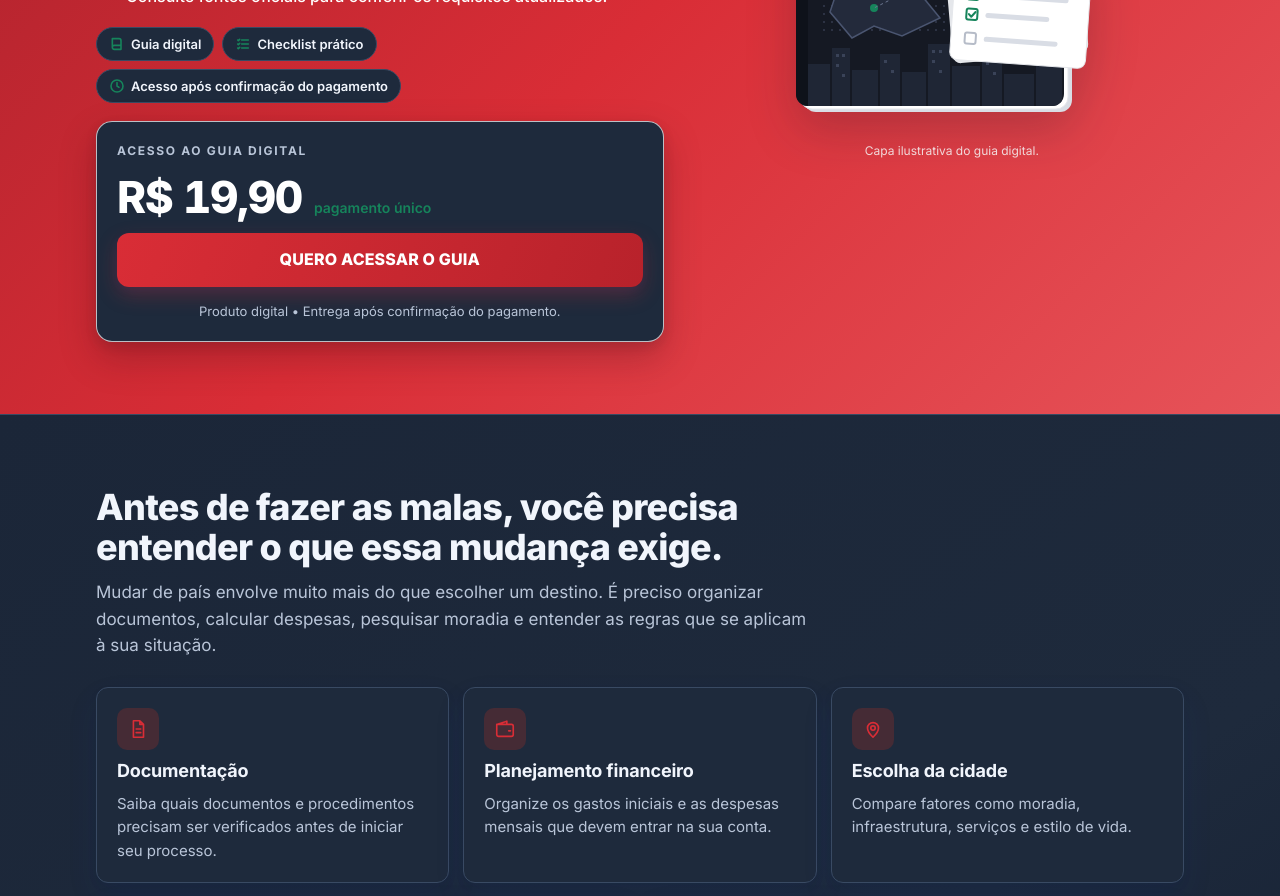
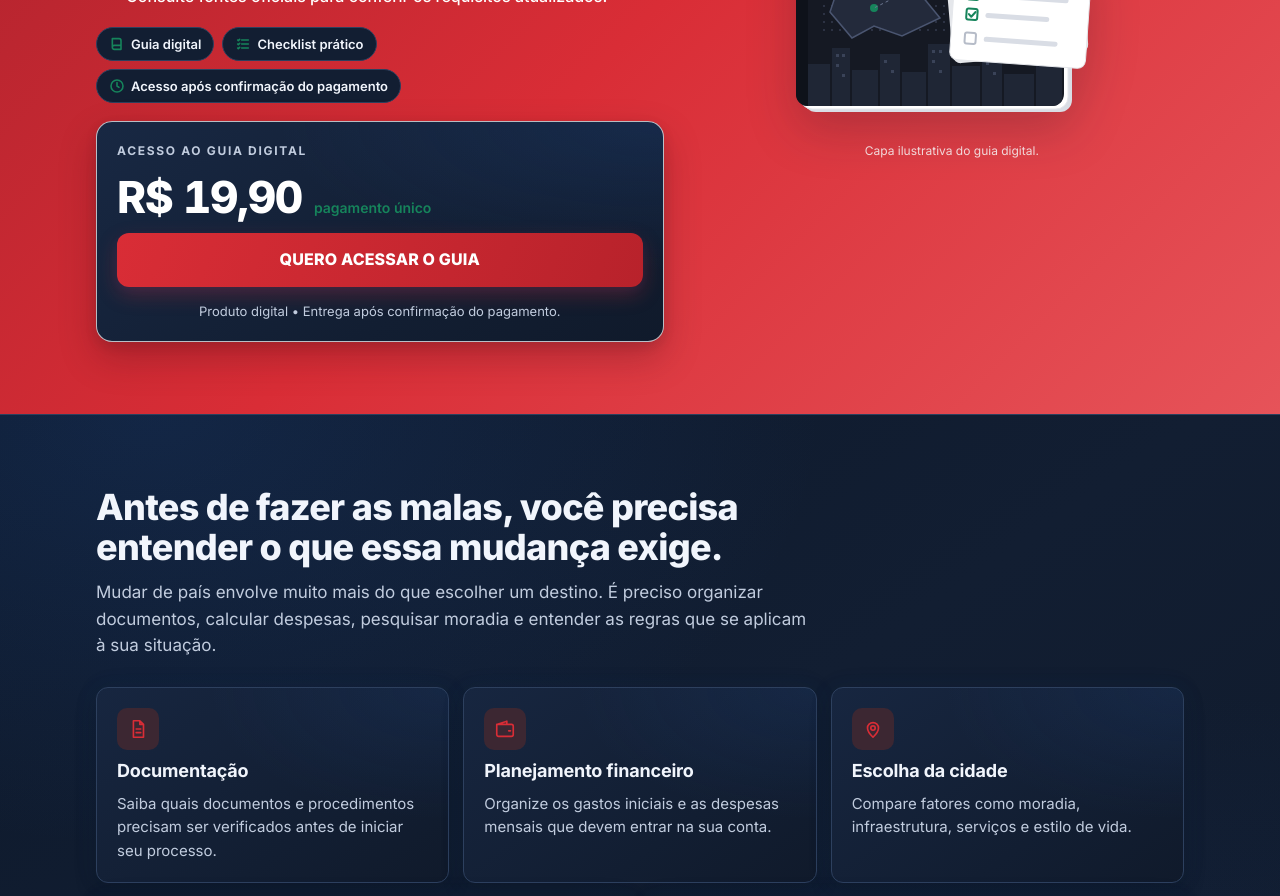
Before and after one commit to eduardoftn1/DSL, a React (Vite) app: page / in a window 1280 px wide. Shown: the part 640-1536 px from the top of the page. Built offline with nearby package versions, Linux system fonts and the light colour scheme.

Commit message:
preciso que esse cinza seja mais escuro, adicione ainda mais gradien...
Gerado pelo Zenly.

```diff
--- a/src/styles.css
+++ b/src/styles.css
@@ -1,8 +1,8 @@
 /* Layout: página única de venda, coluna estreita no mobile, 2 colunas no hero em desktop (texto | capa do guia).
    Identidade fixada pela especificação do cliente (paleta e Inter), ela substitui qualquer escolha própria. */
 :root{
-  --bg:#151D2B; --fg:#F1F5FC; --red:#D92D36; --red-dark:#B8222B; --blue:#2859A8; --green:#16845B;
-  --white:#1E2A3C; --muted:#B9C5D8; --line:#394A63; --green-soft:#263D3A; --red-soft:#452B35;
+  --bg:#0A1220; --fg:#F1F5FC; --red:#D92D36; --red-dark:#B8222B; --blue:#2859A8; --green:#16845B;
+  --white:#121E32; --muted:#C1CCDE; --line:#2D405E; --green-soft:#203B39; --red-soft:#3C2732;
   --navy-2:#1A2638;
   --font:Inter,system-ui,-apple-system,"Segoe UI",Roboto,Arial,sans-serif;
   --radius:12px; --radius-lg:16px;
@@ -31,7 +31,7 @@ svg.i{width:22px;height:22px;flex:none;fill:none;stroke:currentColor;stroke-widt
 .section{padding-block:48px}
 .section-head{display:grid;gap:12px;margin-bottom:28px;max-width:720px}
 .section-head p{color:var(--muted);font-size:17px}
-.band-white{background:var(--white);border-block:1px solid var(--line)}
+.band-white{background:linear-gradient(145deg,#111D31 0%,var(--white) 55%,#0D192C 100%);border-block:1px solid var(--line)}
 
 /* botões */
 .btn{display:inline-flex;align-items:center;justify-content:center;gap:8px;min-height:54px;padding:14px 22px;border:0;border-radius:var(--radius);background:linear-gradient(110deg,var(--red),var(--red-dark));color:#fff;font:800 16px/1.2 var(--font);letter-spacing:.01em;text-decoration:none;text-align:center;cursor:pointer;box-shadow:0 8px 20px rgba(217,45,54,.28),0 3px 8px rgba(0,56,168,.12);transition:filter .15s,transform .15s,box-shadow .15s}
@@ -66,7 +66,7 @@ svg.i{width:22px;height:22px;flex:none;fill:none;stroke:currentColor;stroke-widt
 .chips{display:flex;flex-wrap:wrap;gap:8px}
 .chips li{display:inline-flex;align-items:center;gap:6px;padding:6px 12px;border:1px solid var(--line);background:var(--white);border-radius:999px;font-size:13px;font-weight:600;color:var(--fg)}
 .chips svg{width:16px;height:16px;color:var(--green);stroke-width:2.4}
-.offer-box{background:var(--white);border:1px solid var(--line);border-radius:var(--radius-lg);padding:20px;box-shadow:var(--shadow);display:grid;gap:14px}
+.offer-box{background:radial-gradient(ellipse at 100% 0%,rgba(40,89,168,.2),transparent 48%),linear-gradient(145deg,#182843,var(--white) 65%,#101A2B);border:1px solid var(--line);border-radius:var(--radius-lg);padding:20px;box-shadow:0 18px 42px rgba(0,0,0,.24),0 0 28px rgba(40,89,168,.12);display:grid;gap:14px}
 .offer-label{font-size:12px;font-weight:700;letter-spacing:.14em;color:var(--muted)}
 .price-row{display:flex;align-items:baseline;gap:12px;flex-wrap:wrap}
 .price{font-size:44px;font-weight:800;letter-spacing:-.03em;line-height:1;font-variant-numeric:tabular-nums}
@@ -84,7 +84,7 @@ svg.i{width:22px;height:22px;flex:none;fill:none;stroke:currentColor;stroke-widt
 
 /* identificação */
 .cards-5{display:grid;gap:14px}
-.card{background:var(--white);border:1px solid var(--line);border-radius:var(--radius);padding:20px;box-shadow:var(--shadow);display:grid;gap:10px;align-content:start;min-width:0;transition:transform .2s,box-shadow .2s,border-color .2s}
+.card{background:radial-gradient(ellipse at 100% 0%,rgba(40,89,168,.14),transparent 48%),linear-gradient(145deg,#172640,var(--white) 66%,#101A2B);border:1px solid var(--line);border-radius:var(--radius);padding:20px;box-shadow:0 8px 22px rgba(0,0,0,.2),0 0 24px rgba(40,89,168,.08);display:grid;gap:10px;align-content:start;min-width:0;transition:transform .2s,box-shadow .2s,border-color .2s}
 .card:hover{transform:translateY(-2px);border-color:rgba(0,56,168,.24);box-shadow:0 8px 16px rgba(21,25,35,.07),0 18px 36px rgba(0,56,168,.12)}
 .card p{color:var(--muted);font-size:15px}
 .ico{width:42px;height:42px;border-radius:10px;background:var(--red-soft);color:var(--red);display:grid;place-items:center}
@@ -182,7 +182,7 @@ svg.i{width:22px;height:22px;flex:none;fill:none;stroke:currentColor;stroke-widt
 @media (min-width:900px){.fin-grid{grid-template-columns:.9fr 1.1fr;gap:56px}}
 .fin-copy{display:grid;gap:16px;align-content:start}
 .fin-copy p{color:var(--muted);font-size:17px}
-.sheet{background:var(--white);border:1px solid var(--line);border-radius:var(--radius-lg);box-shadow:var(--shadow);overflow:hidden}
+.sheet{background:radial-gradient(ellipse at 100% 0%,rgba(40,89,168,.16),transparent 48%),linear-gradient(145deg,#172640,var(--white) 68%,#101A2B);border:1px solid var(--line);border-radius:var(--radius-lg);box-shadow:0 14px 34px rgba(0,0,0,.24),0 0 28px rgba(40,89,168,.1);overflow:hidden}
 .sheet-top{display:flex;justify-content:space-between;align-items:center;gap:10px;padding:12px 16px;background:#151923;color:#fff;font-size:13px;font-weight:700}
 .sheet-top small{font-weight:500;color:#AAB1C0}
 .sheet-row{display:grid;grid-template-columns:minmax(0,1fr) 112px;gap:12px;padding:11px 16px;border-top:1px solid var(--line);font-size:14px;align-items:center}
@@ -269,7 +269,7 @@ svg.i{width:22px;height:22px;flex:none;fill:none;stroke:currentColor;stroke-widt
 }
 .theme-white{
   color:var(--fg);
-  background:linear-gradient(145deg,#1B2638 0%,var(--white) 72%,#172235 100%);
+  background:radial-gradient(ellipse at 12% 0%,rgba(40,89,168,.2),transparent 42%),radial-gradient(ellipse at 90% 100%,rgba(28,66,128,.16),transparent 44%),linear-gradient(145deg,#0D192C 0%,var(--white) 52%,#101A2B 100%);
 }
 .theme-red .section-head p,
 .theme-red .lead,
```
